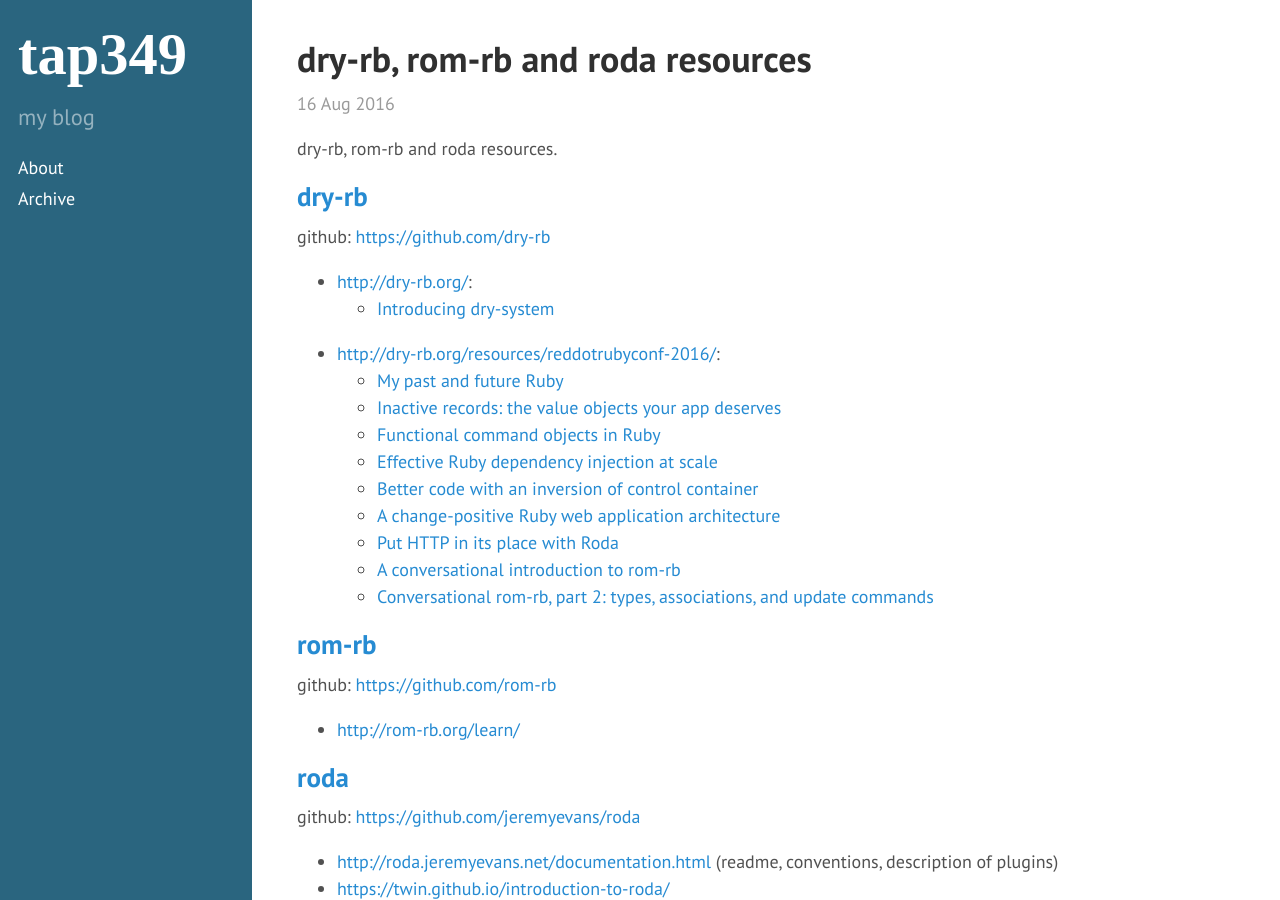
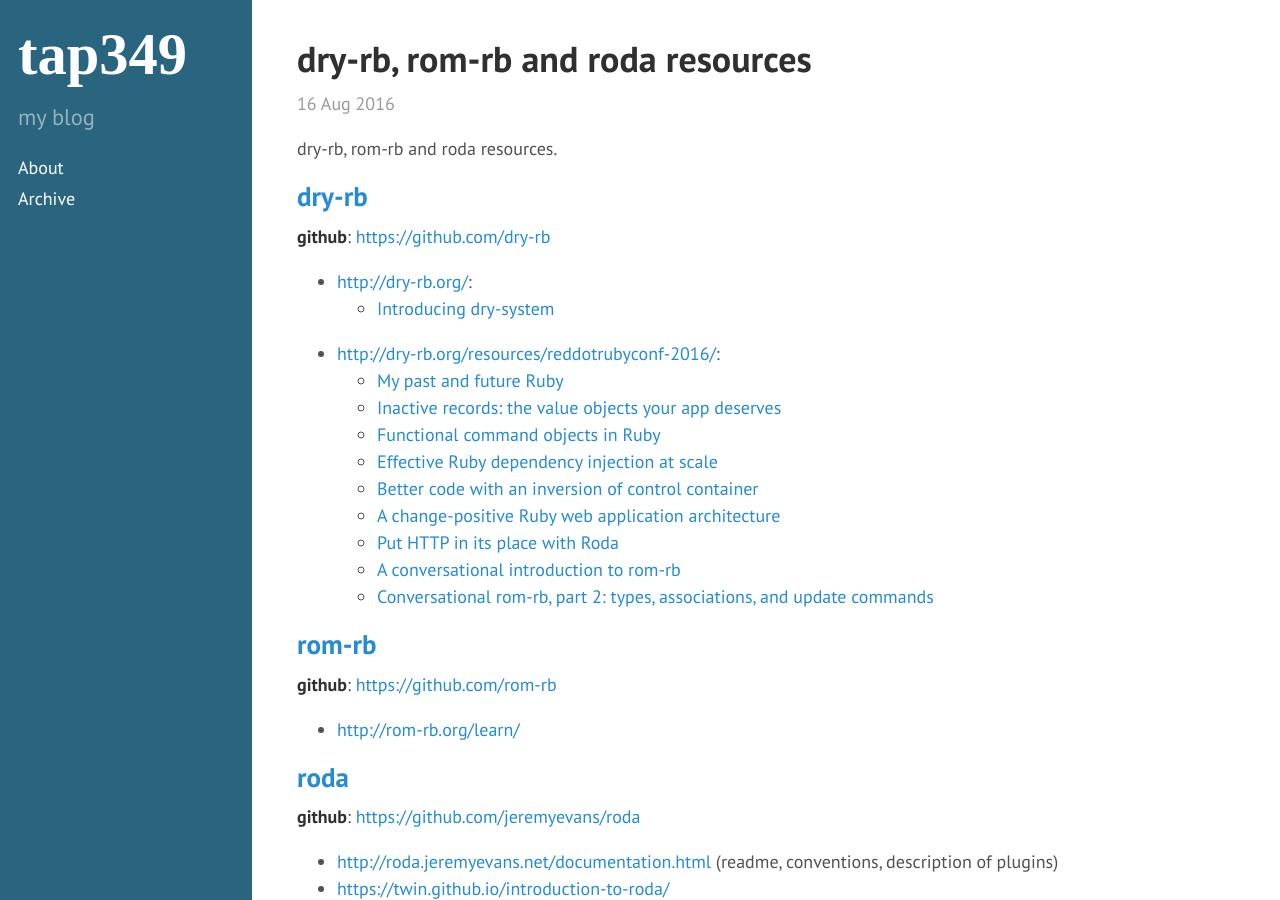
Before and after one commit to tap349/tap349.github.io, a Jekyll site: the page built from _posts/2016-08-17-dry-rb-rom-rb-and-roda-resources.md, in a window 1280 px wide and 900 px high. Built offline with Jekyll 4.4.1, drawn with Linux system fonts in a browser that asks for light colours; some of the changed lines change nothing that is shown.

Commit message:
update 2016-08-17_01:36:49

```diff
--- a/_posts/2016-08-17-dry-rb-rom-rb-and-roda-resources.md
+++ b/_posts/2016-08-17-dry-rb-rom-rb-and-roda-resources.md
@@ -12,7 +12,7 @@
 
 ## [dry-rb](http://dry-rb.org/)
 
-github: <https://github.com/dry-rb>
+**github**: <https://github.com/dry-rb>
 
 - <http://dry-rb.org/>:
   * [Introducing dry-system](http://dry-rb.org/news/2016/08/15/introducing-dry-system/)
@@ -29,13 +29,13 @@
 
 ## [rom-rb](http://rom-rb.org/)
 
-github: <https://github.com/rom-rb>
+**github**: <https://github.com/rom-rb>
 
 - <http://rom-rb.org/learn/>
 
 ## [roda](http://roda.jeremyevans.net/)
 
-github: <https://github.com/jeremyevans/roda>
+**github**: <https://github.com/jeremyevans/roda>
 
 - <http://roda.jeremyevans.net/documentation.html>
   (readme, conventions, description of plugins)
```
